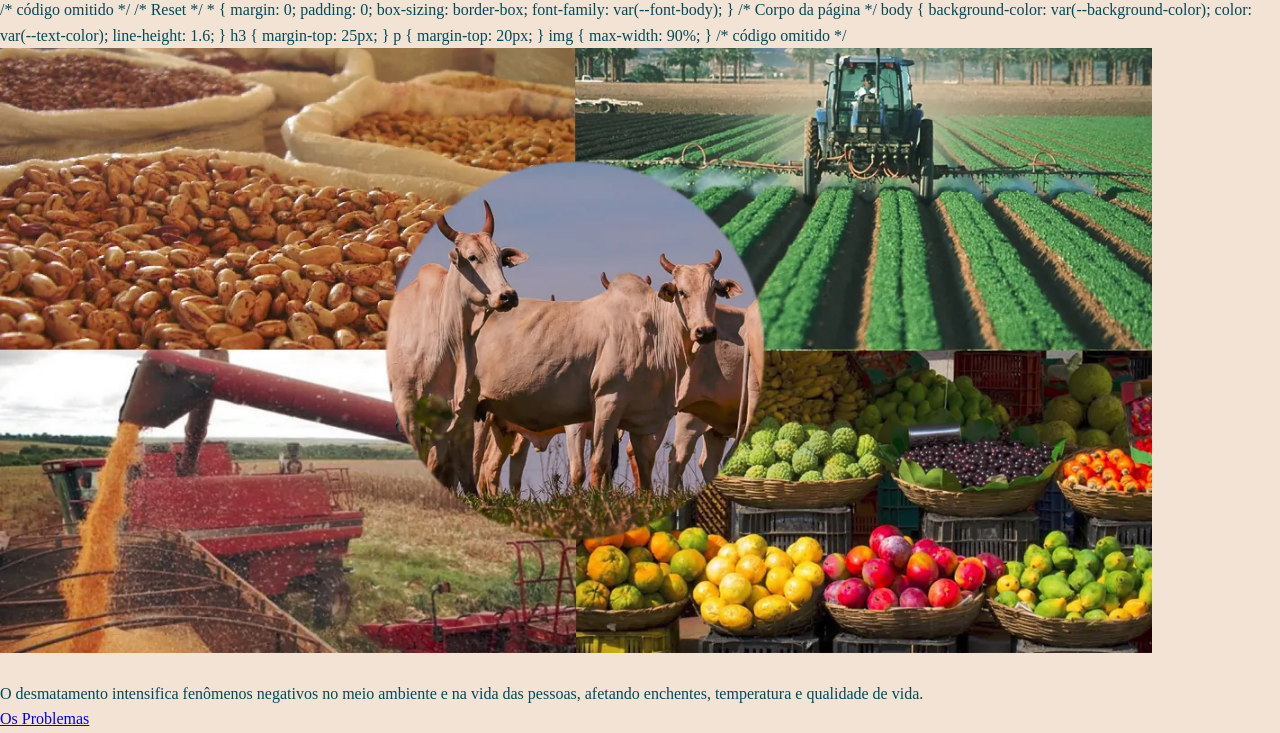
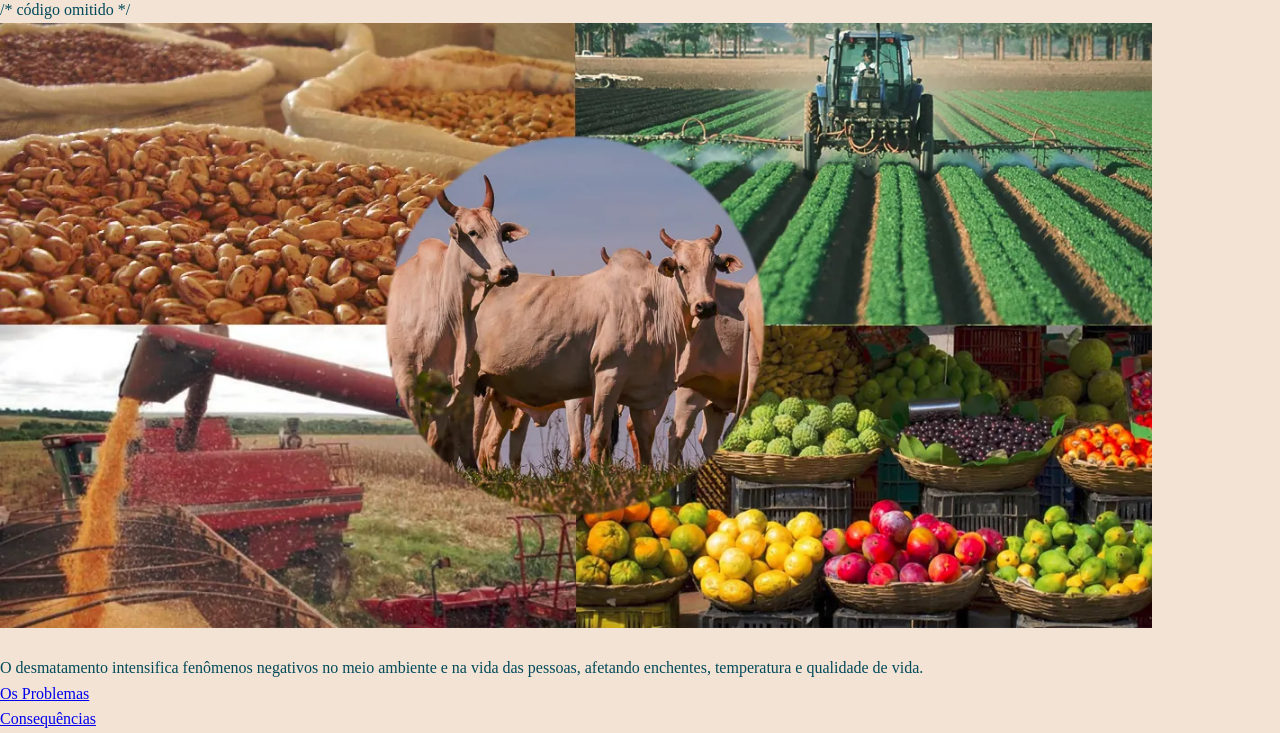
Before and after one commit to sperandioluana/agrinho, a plain HTML site: page index.html in a window 1280 px wide. Shown: the part 54-787 px from the top of the page. Drawn offline with Linux system fonts and the light colour scheme; a web font is replaced by a local one.

Commit message:
bvnfgnghn

```diff
--- a/index.html
+++ b/index.html
@@ -9,35 +9,6 @@
 <body>
     <header>
         <h1>Impacto do Desmatamento</h1>/* código omitido */
-
-/* Reset */
-* {
-    margin: 0;
-    padding: 0;
-    box-sizing: border-box;
-    font-family: var(--font-body);
-}
-
-/* Corpo da página */
-body {
-    background-color: var(--background-color);
-    color: var(--text-color);
-    line-height: 1.6;
-}
-
-h3 {
-    margin-top: 25px;
-}
-
-p {
-    margin-top: 20px;
-}
-
-img {
-    max-width: 90%;
-}
-
-/* código omitido */
         <img src="agronegocio-pesquisa.webp" alt="Foto do agronegocio.">
         <p>O desmatamento intensifica fenômenos negativos no meio ambiente e na vida das pessoas, afetando enchentes, temperatura e qualidade de vida.</p>
         <nav>
```
